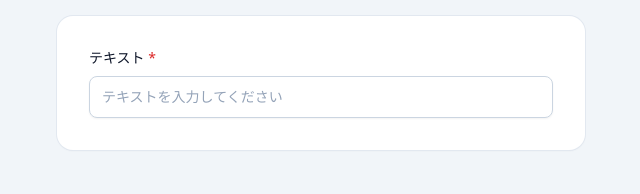
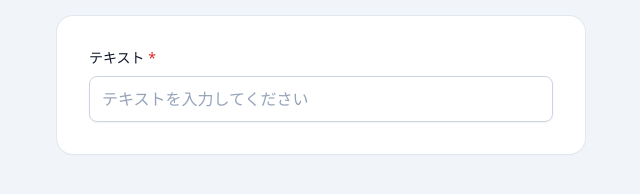
Before and after one commit to regepan/regepan.github.io, a plain HTML site: page tailwind-form/index.html in a window 1280 px wide. Shown: the full height of the page, 319-959 px from the left. Drawn offline with nearby package versions, Linux system fonts and the light colour scheme.

Commit message:
fix zoom

```diff
--- a/tailwind-form/index.html
+++ b/tailwind-form/index.html
@@ -18,7 +18,7 @@
                 </label>
                 <input id="text-input" name="text" type="text" required placeholder="テキストを入力してください"
                        aria-describedby="text-error"
-                       class="w-full rounded-lg border border-slate-300 bg-white px-3 py-2.5 text-sm shadow-sm outline-none transition placeholder:text-slate-400 focus:border-blue-500 focus:ring-4 focus:ring-blue-100 aria-[invalid=true]:border-red-500 aria-[invalid=true]:focus:ring-red-100">
+                       class="w-full rounded-lg border border-slate-300 bg-white px-3 py-2.5 text-base shadow-sm outline-none transition placeholder:text-slate-400 focus:border-blue-500 focus:ring-4 focus:ring-blue-100 aria-[invalid=true]:border-red-500 aria-[invalid=true]:focus:ring-red-100">
                 <p id="text-error" class="mt-1.5 hidden text-sm text-red-600">テキストを入力してください。</p>
             </div>
 
```
